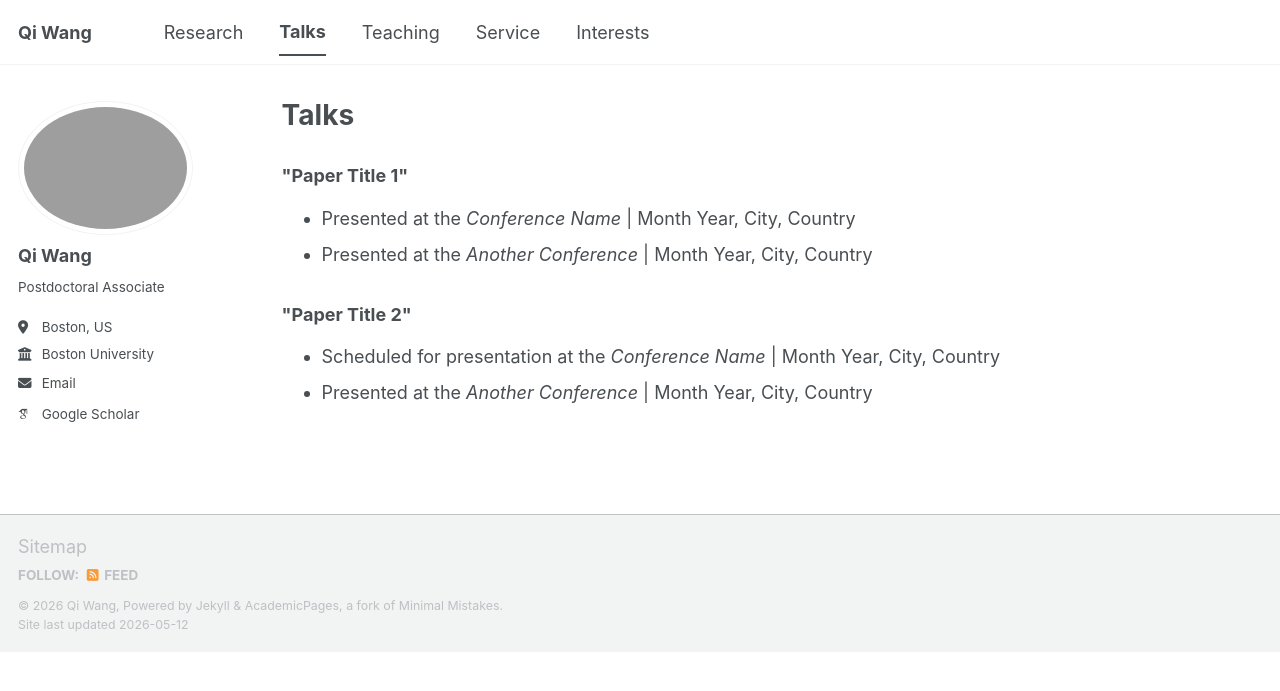
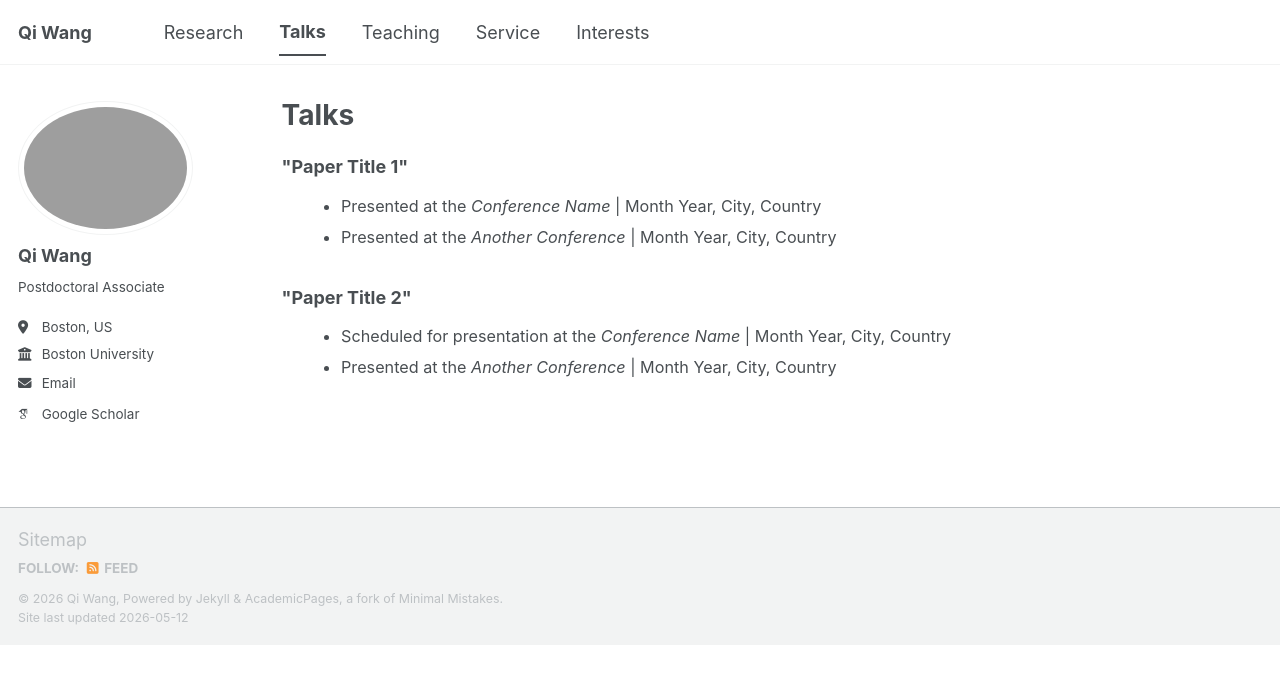
Before and after one commit to qiwang-katherine/qiwang-katherine.github.io, a Jekyll site: the page built from _pages/talks.html, in a window 1280 px wide. Shown: the top 691 px of the page. Built offline with Jekyll 4.4.1, drawn with Linux system fonts in a browser that asks for light colours; some web fonts are replaced; a script bundle is joined from its source files by our own code; library files that are not in the unit come from our copies.

Commit message:
Update main.scss

```diff
--- a/assets/css/main.scss
+++ b/assets/css/main.scss
@@ -87,3 +87,25 @@
   border-bottom: 2px solid #ddd !important;
   color: #333 !important;
 }
+
+/* ========== Talks page styling ========== */
+.talk-paper {
+  margin-bottom: 2em;
+}
+
+.talk-paper-title {
+  font-size: 1.0em !important;
+  font-weight: 700 !important;
+  margin-top: 1.5em !important;
+  margin-bottom: 0.4em !important;
+}
+
+.talk-list {
+  font-size: 0.9em !important;
+  line-height: 1.6 !important;
+  margin-left: 1.2em !important;
+}
+
+.talk-list li {
+  margin-bottom: 0.3em;
+}
```
